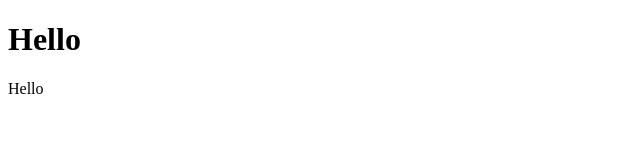
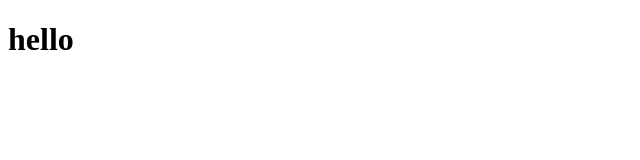
Before and after one commit to junrongye/junrongye, a plain HTML site: page index.html in a window 1280 px wide. Shown: the whole page, without its empty margins (0-640 px from the left). Drawn offline with Linux system fonts and the light colour scheme.

Commit message:
third commit

```diff
--- a/index.html
+++ b/index.html
@@ -7,7 +7,6 @@
     <title>110111123葉俊榮</title>
 </head>
 <body>
-    <h1>Hello</h1>
-    <p>Hello</p>
+    <h1>hello</h1>
 </body>
 </html>
```
